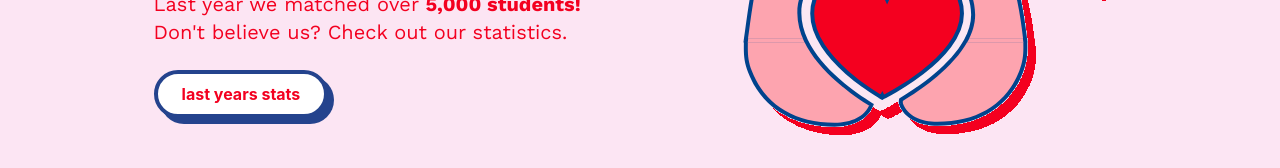
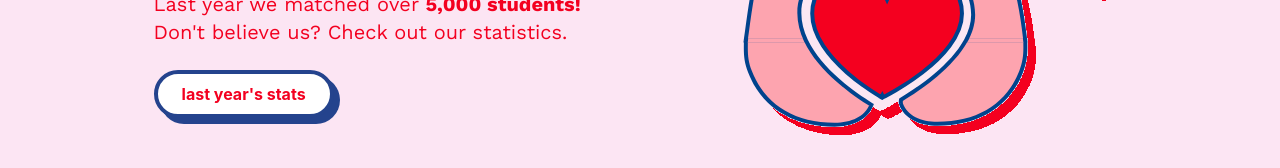
Before and after one commit to wyatt/perfect-match-web, a Next.js app: page / in a window 1280 px wide. Shown: the part 1184-1352 px from the top of the page. Built offline with nearby package versions, Linux system fonts and the light colour scheme; no server answers; the database is empty; a web font is replaced by a local one.

Commit message:
fix typo in button text on home page

```diff
--- a/pages/index.tsx
+++ b/pages/index.tsx
@@ -161,7 +161,7 @@ const Home: NextPage = (props: any) => {
                                     active:shadow-none
                                 "
                                     >
-                                        last years stats
+                                        last year&apos;s stats
                                     </button>
                                 </Link>
                             </div>
```
